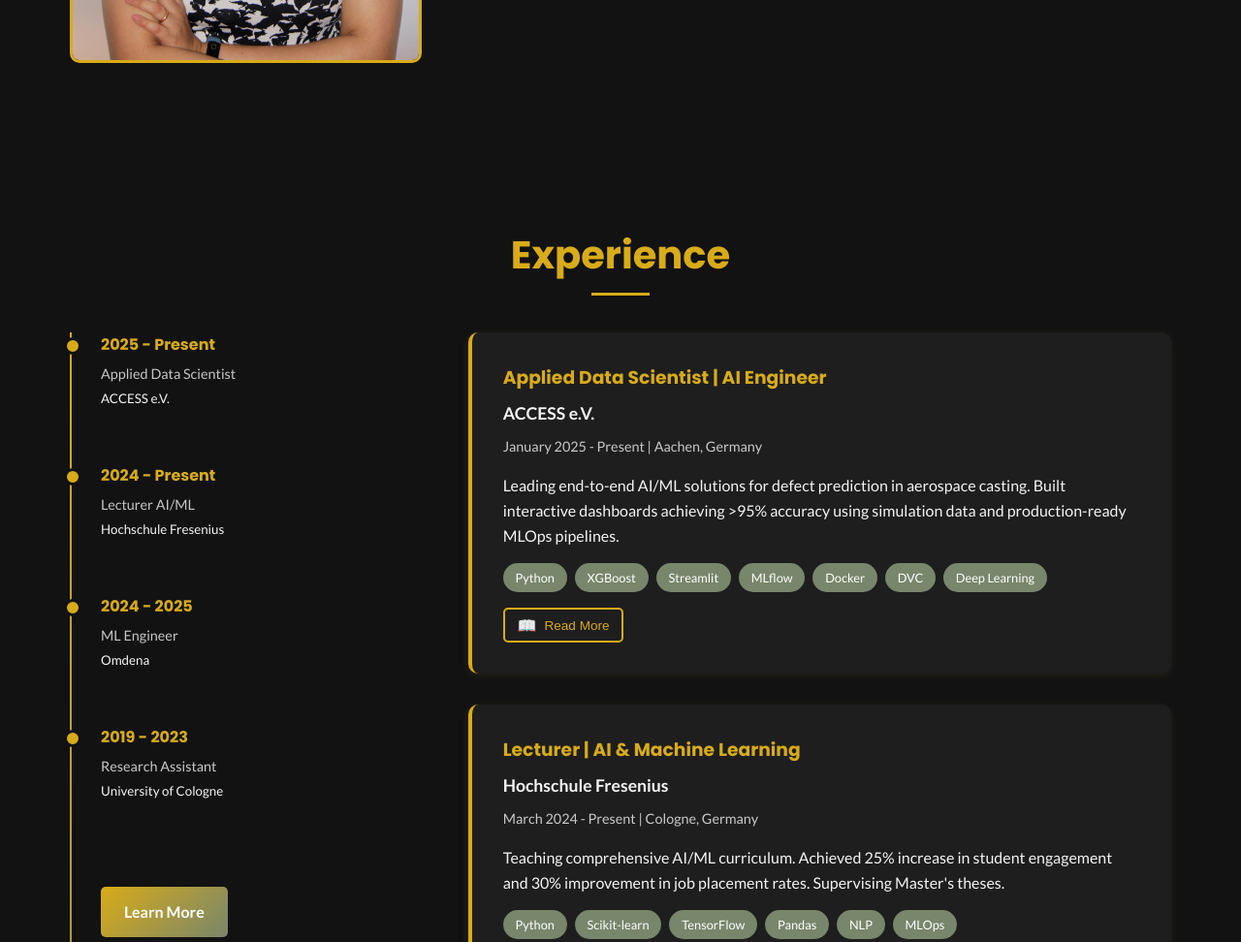
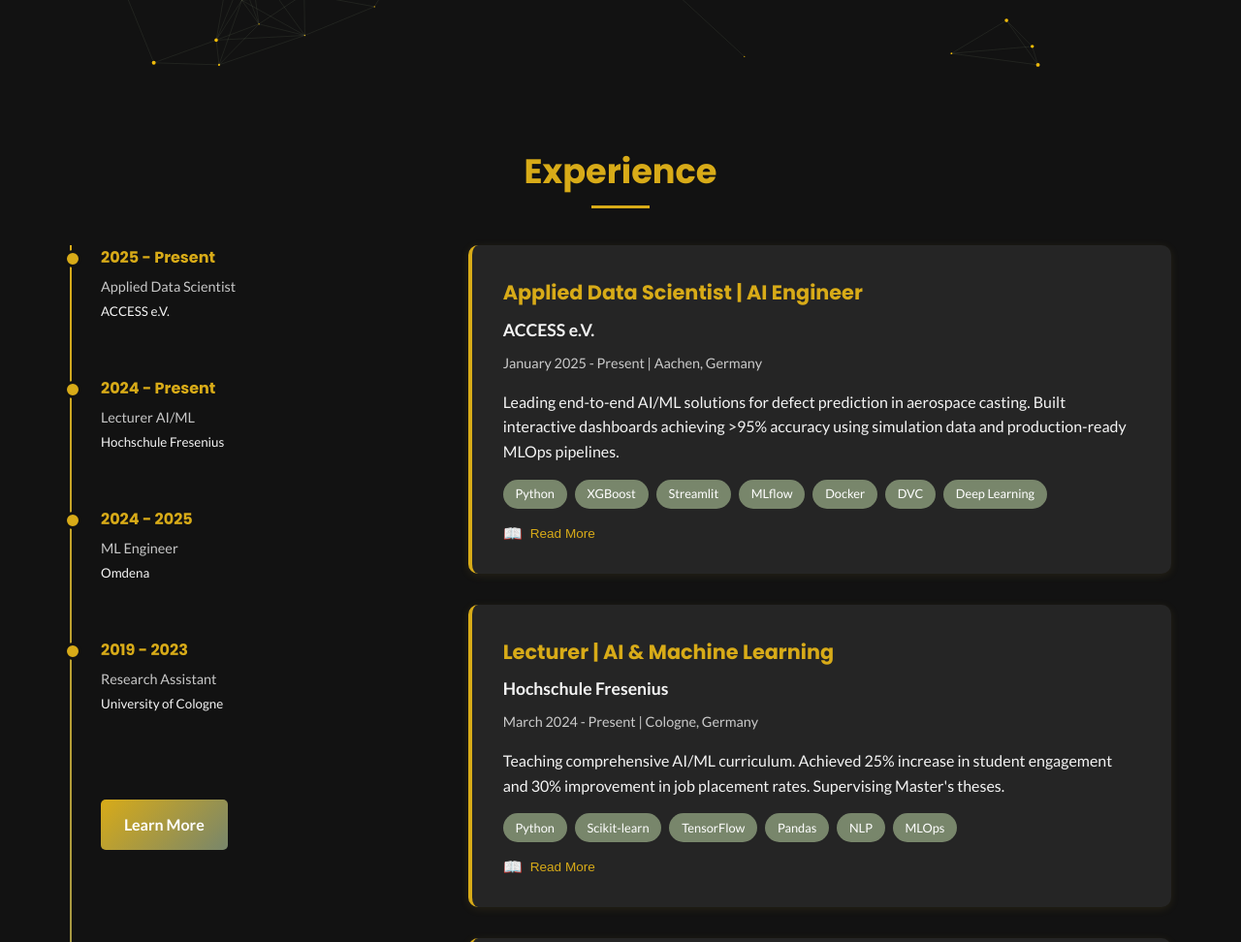
Before and after one commit to aleenababy/aleenababy.github.io, a plain HTML site: page index.html in a window 1280 px wide. Shown: the part 1325-2297 px from the top of the page at 97% size. Drawn offline with Linux system fonts and the light colour scheme.

Commit message:
update index.html

```diff
--- a/index.html
+++ b/index.html
@@ -39,7 +39,6 @@
             --connection-color: rgba(120, 134, 107, 0.3);
             --icon-color: #D4AF37;
         }
-
         body.theme-light {
             --bg-primary: #FFFFFF;
             --bg-secondary: #F8F8F8;
@@ -61,6 +60,20 @@
             box-sizing: border-box;
         }
 
+        body.theme-light .project-item,
+        body.theme-light .teaching-item,
+        body.theme-light .newsletter-card,
+        body.theme-light .resume-card {
+            background-color: #F9F9F9;
+        }
+
+        body.theme-galaxy .project-item,
+        body.theme-galaxy .teaching-item,
+        body.theme-galaxy .newsletter-card,
+        body.theme-galaxy .resume-card {
+            background-color: #252525;
+        }
+
         body {
             font-family: 'Lato', sans-serif;
             line-height: 1.6;
@@ -74,7 +87,43 @@
         h1, h2, h3, h4 {
             font-family: 'Poppins', sans-serif;
         }
-
+        /* Replace existing h1, h2, h3 styles with fixed sizes */
+        h1 {
+            font-size: 3.5rem !important;
+        }
+
+        h2 {
+            font-size: 2.2rem !important;
+        }
+
+        h3 {
+            font-size: 1.3rem !important;
+        }
+
+        section h2 {
+            font-size: 2.2rem !important;
+        }
+
+        .hero-text h1 {
+            font-size: 3.5rem !important;
+        }
+
+        .hero-text .subtitle {
+            font-size: 1.3rem !important;
+        }
+
+        .hero-text .tagline {
+            font-size: 1.1rem !important;
+        }
+
+        .hero-image {
+            max-width: 350px !important;
+            width: 350px !important;
+        }
+
+        .about-image {
+            width: 280px !important;
+        }
         nav {
             position: fixed;
             top: 0;
@@ -261,10 +310,27 @@
             }
         }
 
+        /* Add after existing styles */
+        .section-background {
+            position: absolute;
+            top: 0;
+            left: 0;
+            width: 100%;
+            height: 100%;
+            z-index: 0;
+            pointer-events: none;
+        }
+
         section {
+            position: relative;
             padding: 5rem 2rem;
             max-width: 1200px;
             margin: 0 auto;
+        }
+
+        section > * {
+            position: relative;
+            z-index: 1;
         }
 
         section h2 {
@@ -545,11 +611,10 @@
         }
 
         .action-btn {
-            padding: 0.4rem 0.8rem;
-            border: 2px solid var(--accent-1);
+            padding: 0;
+            border: none;
             color: var(--accent-1);
             text-decoration: none;
-            border-radius: 5px;
             font-size: 0.85rem;
             transition: all 0.3s ease;
             cursor: pointer;
@@ -561,8 +626,8 @@
         }
 
         .action-btn:hover {
-            background-color: var(--accent-1);
-            color: white;
+            color: var(--accent-2);
+            transform: translateX(3px);
         }
 
         .action-btn .emoji-icon {
@@ -937,11 +1002,13 @@
             <div class="cta-buttons">
                 <a href="#projects" class="btn btn-primary">Explore Projects</a>
                 <a href="#contact" class="btn btn-secondary">Contact Me</a>
+                <a href="#" class="btn btn-primary">🤖 Chat with AI Me</a>
             </div>
         </div>
     </section>
 
     <section id="about">
+        <canvas class="section-background"></canvas>
         <h2>About Me</h2>
         <div class="about-content">
             <div>
@@ -976,6 +1043,7 @@
     </section>
 
     <section id="resume">
+        <canvas id="neural-background"></canvas>
         <h2>Experience</h2>
         <div class="resume-container">
             <div class="timeline">
@@ -1079,6 +1147,7 @@
     </section>
 
     <section id="projects">
+        <canvas id="neural-background"></canvas>
         <h2>Projects</h2>
         <div class="projects-grid">
             <div class="project-item" onclick="openModal('project1')">
@@ -1184,6 +1253,7 @@
     </section>
 
     <section id="teaching">
+        <canvas id="neural-background"></canvas>
         <h2>Teaching</h2>
         <p class="teaching-intro">"I teach the next generation of AI talent to think like engineers, not just coders."</p>
         <div class="teaching-grid">
@@ -1250,6 +1320,7 @@
     </section>
 
     <section id="writing">
+        <canvas id="neural-background"></canvas>
         <h2>Technical Writing</h2>
         <p class="newsletter-intro">Deep dives into MLOps, production AI systems, and the intersection of physics and machine learning. Technical insights from building real-world AI solutions.</p>
         <div class="newsletter-grid">
@@ -1295,6 +1366,7 @@
     </section>
 
     <section id="contact">
+        <canvas id="neural-background"></canvas>
         <h2>Get In Touch</h2>
         <div class="contact-content">
             <p style="font-size: 1.2rem; margin-bottom: 2rem;">
@@ -1595,7 +1667,7 @@
         canvas.height = window.innerHeight;
 
         const stars = [];
-        const numStars = 550;
+        const numStars = 350;
         const connectionDistance = 120;
         let mouseX = null;
         let mouseY = null;
@@ -1766,7 +1838,78 @@
                 }
             });
         });
-
+        // Initialize section backgrounds
+        const sections = document.querySelectorAll('section:not(#hero)');
+
+        sections.forEach(section => {
+            const canvas = section.querySelector('.section-background');
+            if (!canvas) return;
+
+            const ctx = canvas.getContext('2d');
+            canvas.width = section.offsetWidth;
+            canvas.height = section.offsetHeight;
+
+            const stars = [];
+            const numStars = 150;
+
+            for (let i = 0; i < numStars; i++) {
+                stars.push({
+                    x: Math.random() * canvas.width,
+                    y: Math.random() * canvas.height,
+                    z: Math.random() * 2,
+                    vx: (Math.random() - 0.5) * 0.2,
+                    vy: (Math.random() - 0.5) * 0.2
+                });
+            }
+
+            function animateSection() {
+                ctx.clearRect(0, 0, canvas.width, canvas.height);
+                const starColor = getComputedStyle(document.body).getPropertyValue('--star-color');
+                const connectionColor = getComputedStyle(document.body).getPropertyValue('--connection-color');
+
+                stars.forEach((star, i) => {
+                    star.x += star.vx;
+                    star.y += star.vy;
+
+                    if (star.x < 0 || star.x > canvas.width) star.vx *= -1;
+                    if (star.y < 0 || star.y > canvas.height) star.vy *= -1;
+
+                    ctx.fillStyle = starColor;
+                    ctx.beginPath();
+                    ctx.arc(star.x, star.y, star.z, 0, Math.PI * 2);
+                    ctx.fill();
+
+                    for (let j = i + 1; j < stars.length; j++) {
+                        const dx = star.x - stars[j].x;
+                        const dy = star.y - stars[j].y;
+                        const distance = Math.sqrt(dx * dx + dy * dy);
+
+                        if (distance < 100) {
+                            ctx.strokeStyle = connectionColor;
+                            ctx.lineWidth = 0.5;
+                            ctx.beginPath();
+                            ctx.moveTo(star.x, star.y);
+                            ctx.lineTo(stars[j].x, stars[j].y);
+                            ctx.stroke();
+                        }
+                    }
+                });
+
+                requestAnimationFrame(animateSection);
+            }
+
+            animateSection();
+        });
+
+        window.addEventListener('resize', () => {
+            sections.forEach(section => {
+                const canvas = section.querySelector('.section-background');
+                if (canvas) {
+                    canvas.width = section.offsetWidth;
+                    canvas.height = section.offsetHeight;
+                }
+            });
+        });
         // Mobile menu
         const mobileMenuBtn = document.getElementById('mobileMenuBtn');
         const navLinks = document.getElementById('navLinks');
```
